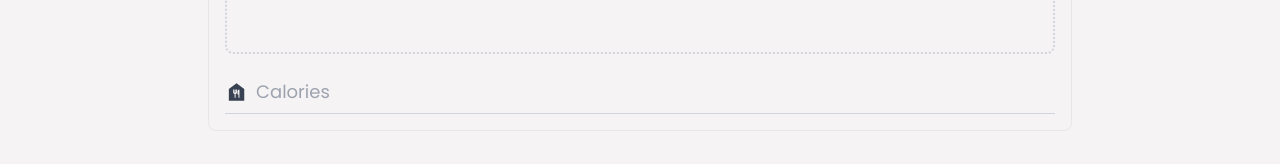
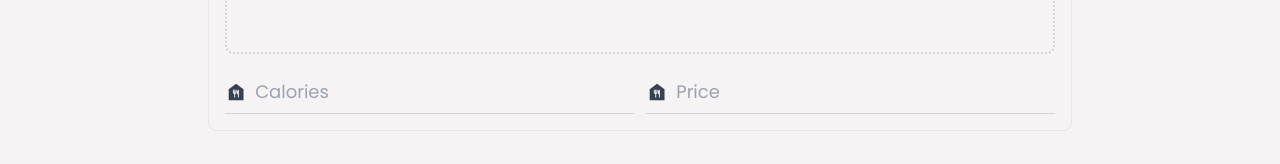
Before and after one commit to thethmuenaing/restaurant-app, a React (Create React App) app: page /createItem in a window 1280 px wide. Shown: the part 682-846 px from the top of the page. Built offline with nearby package versions, Linux system fonts and the light colour scheme.

Commit message:
add the Price input type

```diff
--- a/src/components/CreateContainer.jsx
+++ b/src/components/CreateContainer.jsx
@@ -142,6 +142,17 @@
 						outline-none border-none placeholder:text-gray-400 text-textColor"
 						/>
 					</div>
+
+					<div className="w-full py-2 border-b border-gray-300 flex items-center gap-2">
+						<MdFoodBank className="text-gray-700 text-2xl" />
+						<input
+							type="text"
+							required
+							placeholder="Price"
+							className="w-full h-full text-lg bg-transparent
+						outline-none border-none placeholder:text-gray-400 text-textColor"
+						/>
+					</div>
 				</div>
 			</div>
 		</div>
```
